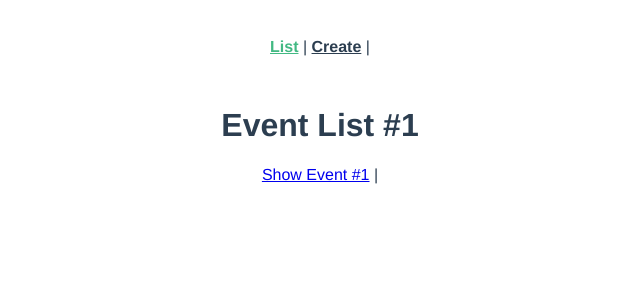
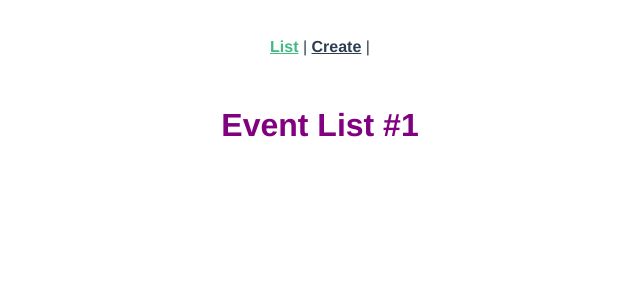
Before and after one commit to roamzz/real-world-vue, a Vue app: page / in a window 1280 px wide. Shown: the top 300 px of the page, without its empty margins (320-960 px from the left). Built offline with nearby package versions, Linux system fonts and the light colour scheme.

Commit message:
scss variables

```diff
--- a/src/App.vue
+++ b/src/App.vue
@@ -1,8 +1,8 @@
 <template>
   <div id="app">
     <div id="nav">
-      <router-link :to="{name : 'event-list'}">List</router-link> |
-      <router-link :to="{name : 'event-create'}">Create</router-link> |
+      <router-link :to="{ name: 'event-list' }">List</router-link> |
+      <router-link :to="{ name: 'event-create' }">Create</router-link> |
       <!--<router-link :to="{name : 'user', params: {username : 'Gregg'}}">Gregg</router-link>-->
     </div>
     <router-view />
--- a/src/router/index.js
+++ b/src/router/index.js
@@ -35,7 +35,7 @@ const routes = [
     name: "user",
     component: User,
     props: true
-  },
+  }
   //  {
   //    path: "/about",
   //    name: "About",
--- /dev/null
+++ b/src/styles/global.scss
@@ -0,0 +1 @@
+@import "setup/variables.scss";
--- /dev/null
+++ b/src/styles/setup/_variables.scss
@@ -0,0 +1,7 @@
+
+// Globals
+$body-font-family: 'Work Sans', serif;
+$border-radius-root: 6px;
+$font-size-root: 14px;
+$red: red;
+$purple: purple;
--- a/src/views/EventList.vue
+++ b/src/views/EventList.vue
@@ -1,7 +1,7 @@
 <template>
   <div>
-    <h1>Event List #1</h1>
-    <router-link :to="{ name: 'event-show', params: { id : '1'} }">Show Event #1</router-link> |
+    <h1 class="test">Event List #1</h1>
+    <!--<router-link :to="{ name: 'event-show', params: { id : '1'} }">Show Event #1</router-link> |-->
   </div>
 </template>
 
@@ -9,5 +9,10 @@
 export default {};
 </script>
 
-<style>
+<style lang="scss" scoped>
+@import "../styles/global.scss";
+
+h1 {
+  color: $purple;
+}
 </style>
--- a/src/views/User.vue
+++ b/src/views/User.vue
@@ -1,19 +1,16 @@
 <template>
-  <h1>This is user {{ username}}'s page</h1>
+  <h1>This is user {{ username }}'s page</h1>
 </template>
 
 <script>
 export default {
-props: {
+  props: {
     username: {
-        type: String,
-        default: ''
-    },
-},
-
-}
+      type: String,
+      default: ""
+    }
+  }
+};
 </script>
 
-<style>
-
-</style>
+<style></style>
--- /dev/null
+++ b/vue.config.js
@@ -0,0 +1,10 @@
+const path = require("path");
+
+module.exports = {
+  pluginOptions: {
+    "style-resources-loader": {
+      preProcessor: "scss",
+      patterns: [path.resolve(__dirname, "./src/styles/index.scss")]
+    }
+  }
+};
```
Also changed, not shown: package.json (+7 -1 lines), src/views/EventCreate.vue (+2 -6 lines), src/views/EventShow.vue (+6 -9 lines), 1 other file (tests, documents, lock files or other folders). Lines whose indentation alone changed are shown as unchanged.
